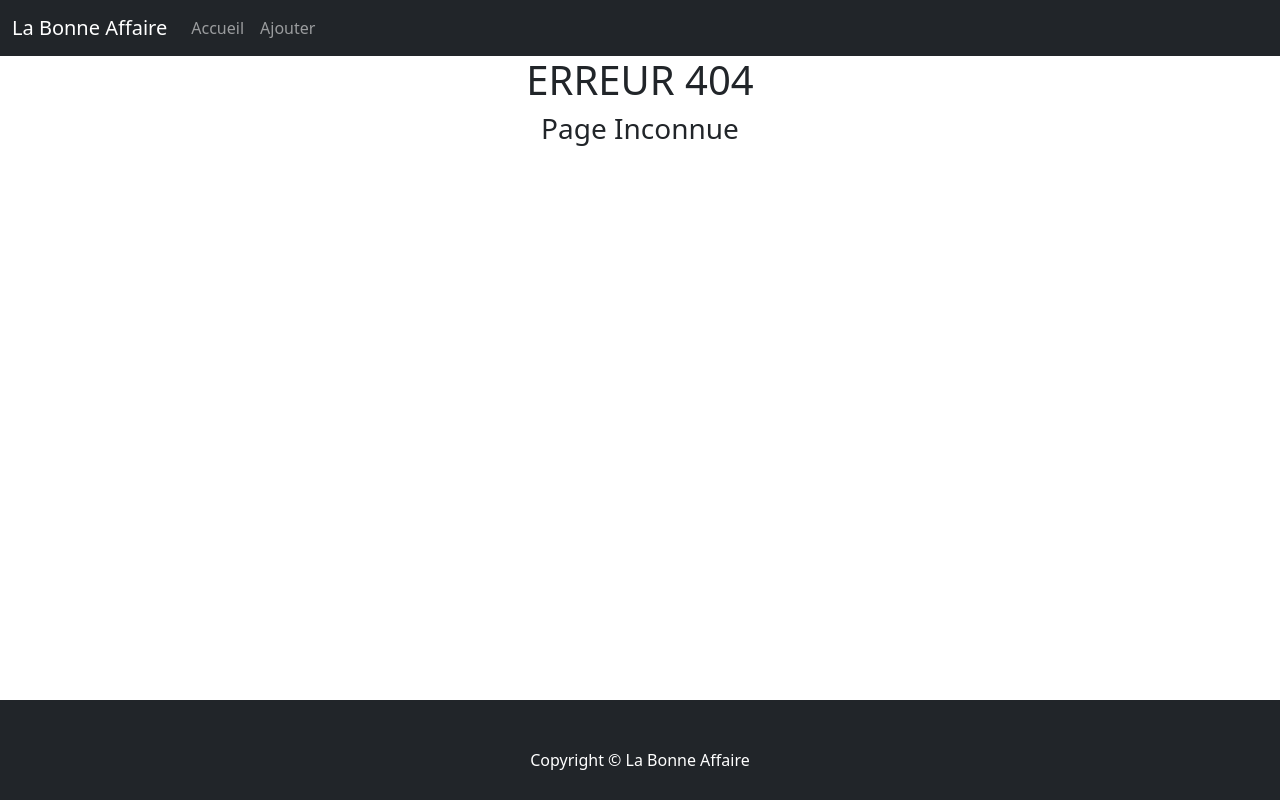
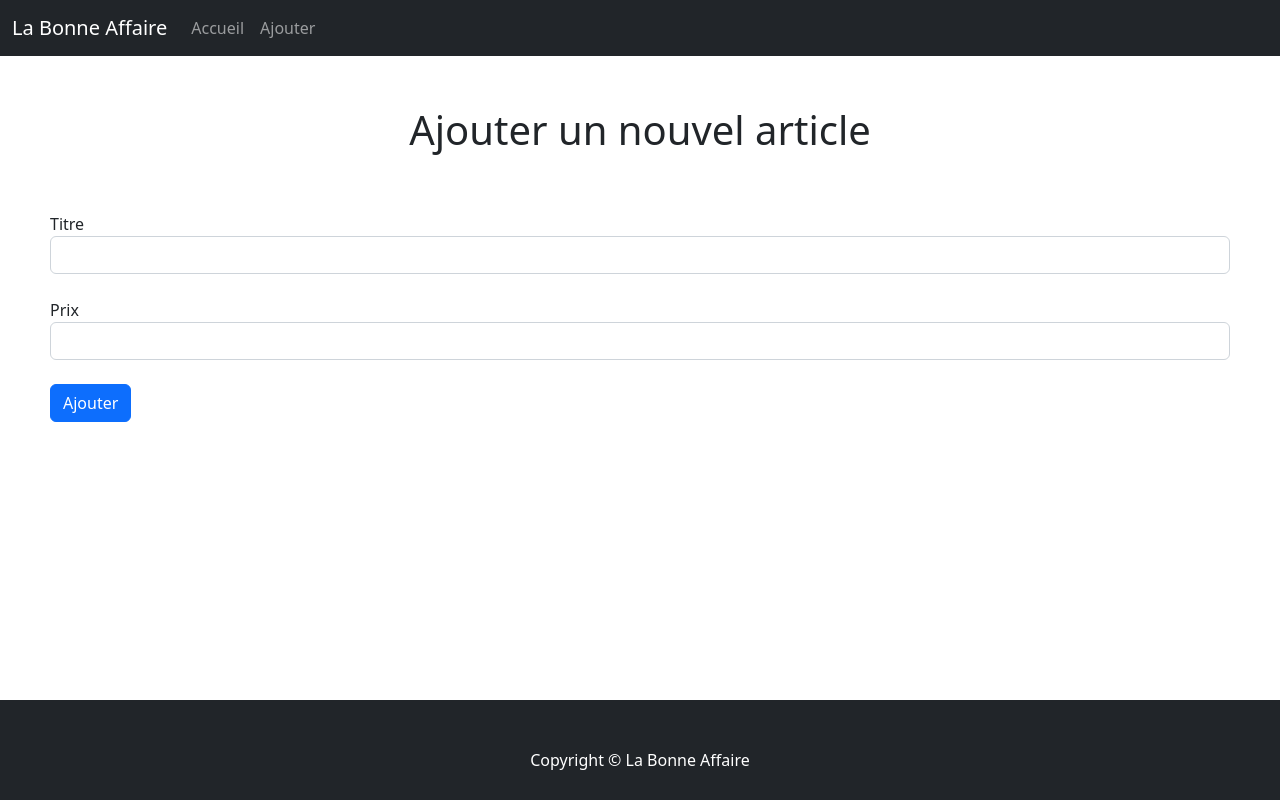
Before and after one commit to antoinecln56/essentiel-angular, an Angular app: page /ajouter-reactive-form in a window 1280 px wide. Before the commit this address had no page. Built offline with nearby package versions, Linux system fonts and the light colour scheme.

Commit message:
Utilisation reactive form

```diff
--- a/src/app/app-routing.module.ts
+++ b/src/app/app-routing.module.ts
@@ -4,12 +4,14 @@ import { ListeComponent } from './components/liste/liste.component';
 import { DetailsComponent } from './components/details/details.component';
 import { PageNotFoundComponent } from './components/page-not-found/page-not-found.component';
 import { AjouterComponent } from './components/ajouter/ajouter.component';
+import { AjouterReactiveFormComponent } from './components/ajouter-reactive-form/ajouter-reactive-form.component';
 
 const routes: Routes = [
   {path:"", component: ListeComponent},
   {path:"liste", redirectTo: ""},
   {path:"details/:id", component: DetailsComponent},
   {path:"ajouter", component: AjouterComponent},
+  {path:"ajouter-reactive-form", component: AjouterReactiveFormComponent},
   {path:"**", component: PageNotFoundComponent},
 
 ];
--- /dev/null
+++ b/src/app/components/ajouter-reactive-form/ajouter-reactive-form.component.html
@@ -0,0 +1,26 @@
+<h1>Ajouter un nouvel article</h1>
+
+<form (ngSubmit)="onSubmit(f)" #f="ngForm">
+  <label>Titre</label>
+  <input type="text" [formControl]="titleToAdd" minlength="4" required>
+  <div *ngIf="titleToAdd.invalid && (titleToAdd.dirty || titleToAdd.touched)">
+    <div *ngIf="titleToAdd.errors?.['required']">
+      Titre obligatoire
+    </div>
+    <div *ngIf="titleToAdd.errors?.['minlength']">
+      Le titre doit avoir un minimum de 4 caractères
+    </div>
+  </div>
+  <br>
+
+  <label>Prix</label>
+  <input type="number" [formControl]="priceToAdd" required>
+  <div *ngIf="priceToAdd.invalid && (priceToAdd.dirty || priceToAdd.touched)">
+    <div *ngIf="priceToAdd.errors?.['required']">
+      Prix obligatoire
+    </div>
+  </div>
+  <br>
+
+  <button class="btn btn-primary" type="submit" [disabled]="!f.valid">Ajouter</button>
+</form>
--- /dev/null
+++ b/src/app/components/ajouter-reactive-form/ajouter-reactive-form.component.scss
@@ -0,0 +1,23 @@
+h1 {
+  padding-top: 50px;
+  text-align: center;
+}
+form {
+  padding: 50px;
+}
+input {
+  display: block;
+  width: 100%;
+  padding: 0.375rem 0.75rem;
+  font-size: 1rem;
+  font-weight: 400;
+  line-height: 1.5;
+  color: #212529;
+  background-color: #fff;
+  background-clip: padding-box;
+  border: 1px solid #ced4da;
+  -webkit-appearance: none;
+  appearance: none;
+  border-radius: 0.375rem;
+  transition: border-color 0.15s ease-in-out, box-shadow 0.15s ease-in-out;
+}
--- /dev/null
+++ b/src/app/components/ajouter-reactive-form/ajouter-reactive-form.component.ts
@@ -0,0 +1,25 @@
+import { Component, OnInit } from '@angular/core';
+import { NgForm, FormControl } from '@angular/forms';
+
+@Component({
+  selector: 'app-ajouter-reactive-form',
+  templateUrl: './ajouter-reactive-form.component.html',
+  styleUrls: ['./ajouter-reactive-form.component.scss']
+})
+export class AjouterReactiveFormComponent implements OnInit {
+  titleToAdd = new FormControl();
+  priceToAdd = new FormControl();
+
+  constructor() { }
+
+  ngOnInit(): void {
+
+  }
+
+  onSubmit(form: NgForm) {
+    const newTitle = this.titleToAdd.value;
+    const newPrice = this.priceToAdd.value;
+    console.log("newTitle : " + newTitle);
+    console.log("newPrice : " + newPrice);
+  }
+}
--- a/src/app/components/ajouter/ajouter.component.ts
+++ b/src/app/components/ajouter/ajouter.component.ts
@@ -6,7 +6,7 @@ import { NgForm } from '@angular/forms';
   templateUrl: './ajouter.component.html',
   styleUrls: ['./ajouter.component.scss']
 })
-export class AjouterComponent {
+export class AjouterComponent implements OnInit {
   titleToAdd = '';
   priceToAdd = '';
 
```
Also changed, not shown: src/app/app.module.ts (+6 -2 lines), 1 other file (tests, documents, lock files or other folders).
